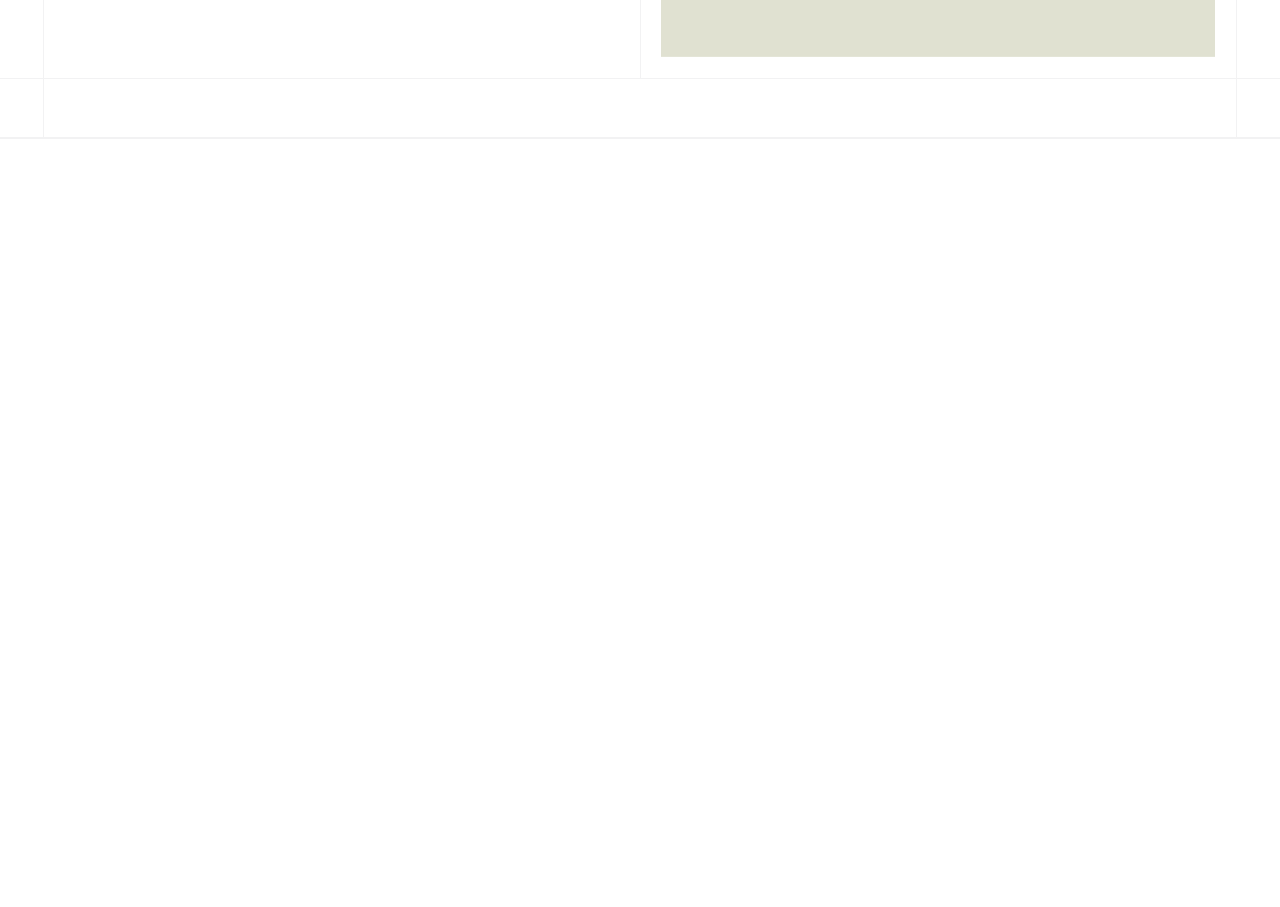
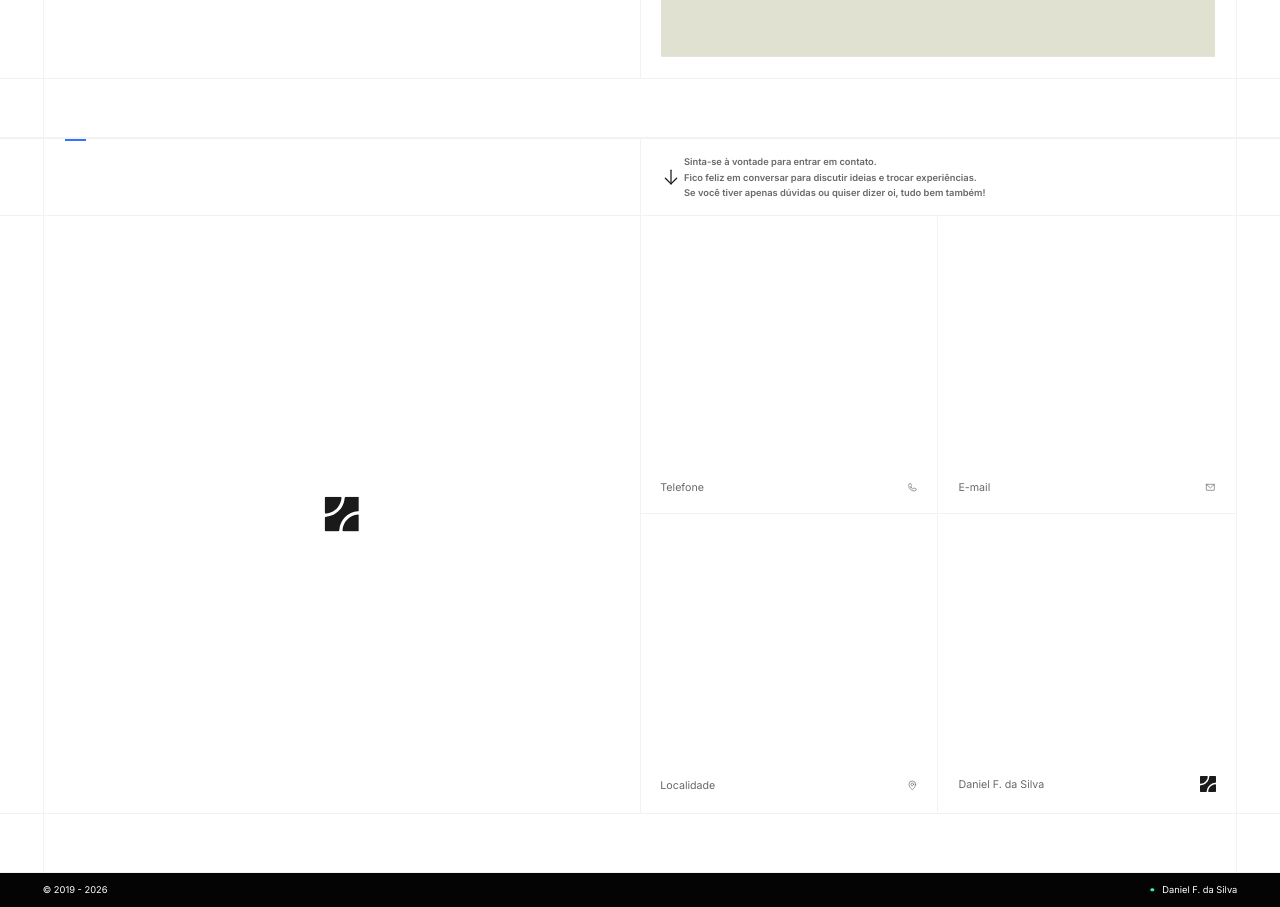
Before and after one commit to dfsilvadev/dfsilva-spa, a React (Vite) app: page / in a window 1280 px wide. Shown: the part 1780-2687 px from the top of the page. Before the commit the page ends 1919 px from the top, so only its background shows below. Built offline with nearby package versions, Linux system fonts and the light colour scheme.

Commit message:
feat: add contact and footer

```diff
--- a/src/presenters/container/about-me/index.tsx
+++ b/src/presenters/container/about-me/index.tsx
@@ -62,7 +62,7 @@ export default function AboutMe() {
         <GridColumn className="about-me__last-column">
           <SectionHeading hasBorder={false}>
             <ArrowDown />
-            <TypingText>Algumas tecnologias com as quais tabalhei</TypingText>
+            <TypingText>Algumas tecnologias com as quais trabalhei</TypingText>
           </SectionHeading>
 
           <Technologies />
--- /dev/null
+++ b/src/presenters/container/contact/index.tsx
@@ -0,0 +1,101 @@
+import { ArrowDown, EnvelopeSimple, MapPin, Phone } from "phosphor-react";
+
+import {
+  Flex,
+  Grid,
+  GridColumn,
+  Logo,
+  SectionDivider,
+  SectionHeading,
+  SplitBox,
+  Text,
+  TypingText,
+} from "../../components/ui";
+
+import "./styles.scss";
+
+export default function Contact() {
+  return (
+    <section className="contact">
+      <div className="contact__header">
+        <Grid>
+          <GridColumn className="contact__first-column">
+            <SectionHeading>
+              <TypingText>Vamos conversar?</TypingText>
+            </SectionHeading>
+          </GridColumn>
+
+          <GridColumn className="contact__last-column">
+            <SectionHeading hasBorder={false}>
+              <ArrowDown size={20} className="greaterThan" />
+
+              <div className="contact__intro-text">
+                <Text size="small" weight="semibold">
+                  Sinta-se à vontade para entrar em contato.
+                </Text>
+                <Text size="small" weight="semibold">
+                  Fico feliz em conversar para discutir ideias e trocar
+                  experiências.
+                </Text>
+                <Text size="small" weight="semibold">
+                  Se você tiver apenas dúvidas ou quiser dizer oi, tudo bem
+                  também!
+                </Text>
+              </div>
+            </SectionHeading>
+          </GridColumn>
+        </Grid>
+      </div>
+
+      <div className="contact__content">
+        <Grid>
+          <GridColumn className="contact__logo-column">
+            <Flex
+              align="center"
+              justify="center"
+              className="contact__logo-wrapper"
+            >
+              <Logo color="dark" size="lg" />
+            </Flex>
+          </GridColumn>
+
+          <GridColumn className="contact__boxes-column">
+            <div className="contact__boxes-grid">
+              <SplitBox
+                firstSplit={<Text>Telefone</Text>}
+                lastSplit={<Text textColor="white">+55 11 95199-1612</Text>}
+                icon={<Phone />}
+                alignY="flex-end"
+              />
+
+              <SplitBox
+                firstSplit={<Text>E-mail</Text>}
+                lastSplit={<Text textColor="white">dfsilva.dxp@gmail.com</Text>}
+                icon={<EnvelopeSimple />}
+                alignY="flex-end"
+              />
+
+              <SplitBox
+                firstSplit={<Text>Localidade</Text>}
+                lastSplit={<Text textColor="white">Suzano, SP - Brasil</Text>}
+                icon={<MapPin />}
+                alignY="flex-end"
+              />
+
+              <SplitBox
+                firstSplit={<Text>Daniel F. da Silva</Text>}
+                lastSplit={
+                  <Text textColor="white">Sênior Frontend Developer</Text>
+                }
+                icon={<Logo size="sm" color="dark" />}
+                alignY="flex-end"
+              />
+            </div>
+          </GridColumn>
+        </Grid>
+      </div>
+
+      <SectionDivider />
+    </section>
+  );
+}
--- /dev/null
+++ b/src/presenters/container/contact/styles.scss
@@ -0,0 +1,109 @@
+@use "../../../styles/theme/variables" as *;
+
+.contact {
+  height: auto;
+}
+
+.contact__header {
+  & > .grid > .contact__first-column,
+  & > .grid > .contact__last-column {
+    padding: 0;
+  }
+}
+
+.contact__intro-text {
+  display: flex;
+  flex-direction: column;
+  gap: 0.4rem;
+}
+
+.contact__last-column .section-heading {
+  text-transform: none;
+}
+
+.contact__last-column .section-heading .flex {
+  --flex-gap: 1rem;
+}
+
+.contact__content {
+  border-top: 1.5px solid $color-border-light;
+}
+
+.contact__logo-column {
+  display: flex;
+  align-items: stretch;
+  justify-content: center;
+
+  @media (max-width: $breakpoint-md) {
+    border-bottom: 1.5px solid $color-border-light;
+  }
+}
+
+.contact__logo-wrapper {
+  &.flex {
+    display: block;
+  }
+
+  position: relative;
+  width: 100%;
+
+  &::before {
+    content: "";
+    display: block;
+    padding-top: 100%;
+  }
+
+  .logo {
+    position: absolute;
+    top: 50%;
+    left: 50%;
+    transform: translate(-50%, -50%);
+  }
+}
+
+.contact__boxes-column {
+  padding: 0;
+  position: relative;
+
+  &::before {
+    content: "";
+    display: block;
+    padding-top: 100%;
+  }
+}
+
+.contact__boxes-grid {
+  display: grid;
+  position: absolute;
+  inset: 0;
+  gap: 0;
+
+  grid-template-columns: repeat(2, 1fr);
+  grid-template-rows: repeat(2, 1fr);
+
+  & > div {
+    width: 100%;
+    height: 100%;
+  }
+
+  @media (min-width: $breakpoint-md) {
+    & > :nth-child(1),
+    & > :nth-child(3) {
+      border-right: 1.5px solid $color-border-light;
+    }
+
+    & > :nth-child(1),
+    & > :nth-child(2) {
+      border-bottom: 1.5px solid $color-border-light;
+    }
+  }
+
+  @media (max-width: $breakpoint-md) {
+    grid-template-columns: 1fr;
+    grid-template-rows: repeat(4, minmax(6rem, auto));
+
+    & > :not(:last-child) {
+      border-bottom: 1.5px solid $color-border-light;
+    }
+  }
+}
--- a/src/presenters/container/index.ts
+++ b/src/presenters/container/index.ts
@@ -1,4 +1,5 @@
 export { default as AboutMe } from "./about-me";
+export { default as Contact } from "./contact";
 export { default as Hero } from "./hero";
 export { default as Marquee } from "./marquee";
 export { default as Projects } from "./projects";
--- a/src/presenters/layout/base/index.tsx
+++ b/src/presenters/layout/base/index.tsx
@@ -3,6 +3,7 @@ import { Outlet } from "react-router";
 import { Navbar } from "@/presenters/components/ui";
 
 import LineCursor from "@/presenters/components/ui/line-cursor";
+import Footer from "../footer";
 import "./styles.scss";
 
 const Base = () => {
@@ -14,6 +15,7 @@ const Base = () => {
         <LineCursor />
         <Outlet />
       </main>
+      <Footer />
     </div>
   );
 };
--- a/src/presenters/layout/base/styles.scss
+++ b/src/presenters/layout/base/styles.scss
@@ -2,4 +2,10 @@
 
 .app-layout {
   min-height: 100vh;
+  display: flex;
+  flex-direction: column;
+
+  main {
+    flex: 1;
+  }
 }
--- /dev/null
+++ b/src/presenters/layout/footer/index.tsx
@@ -0,0 +1,30 @@
+import { Status, Text } from "@/presenters/components/ui";
+
+import "./styles.scss";
+
+const START_YEAR = 2019;
+
+export default function Footer() {
+  const currentYear = new Date().getFullYear();
+  const yearLabel =
+    currentYear > START_YEAR
+      ? `${START_YEAR} - ${currentYear}`
+      : `${START_YEAR}`;
+
+  return (
+    <footer className="app-footer">
+      <div className="app-footer__content">
+        <Text size="small" textColor="white">
+          &copy; {yearLabel}
+        </Text>
+
+        <div className="app-footer__status">
+          <Status />
+          <Text size="small" textColor="white">
+            Daniel F. da Silva
+          </Text>
+        </div>
+      </div>
+    </footer>
+  );
+}
--- /dev/null
+++ b/src/presenters/layout/footer/styles.scss
@@ -0,0 +1,21 @@
+@use "../../../styles/theme/variables" as *;
+
+.app-footer {
+  background-color: $color-background-black;
+  padding: 1.6rem 1.6rem;
+  color: $color-white;
+}
+
+.app-footer__content {
+  max-width: 179.2rem;
+  margin: 0 auto;
+  display: flex;
+  align-items: center;
+  justify-content: space-between;
+}
+
+.app-footer__status {
+  display: flex;
+  align-items: center;
+  gap: 0.8rem;
+}
--- a/src/presenters/pages/Home.tsx
+++ b/src/presenters/pages/Home.tsx
@@ -1,7 +1,7 @@
 import { useGSAP } from "@gsap/react";
 import { useRef } from "react";
 
-import { AboutMe, Hero, Marquee, Projects } from "../container";
+import { AboutMe, Contact, Hero, Marquee, Projects } from "../container";
 
 import { handleSlideIn } from "../components/ui";
 
@@ -31,6 +31,7 @@ export function Home() {
       <AboutMe />
       <Marquee />
       <Projects />
+      <Contact />
     </>
   );
 }
```
